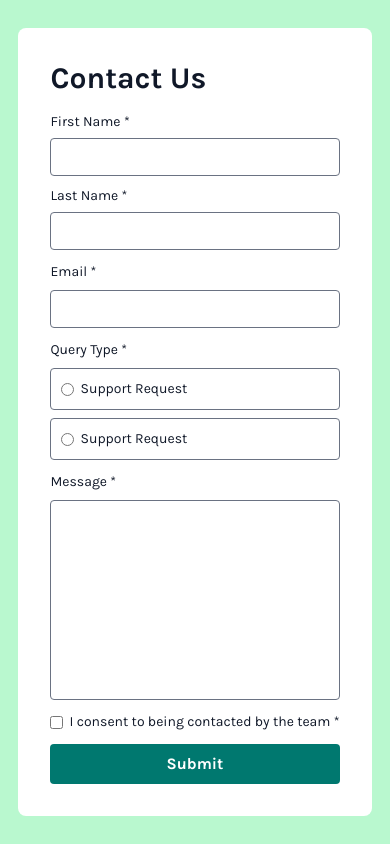
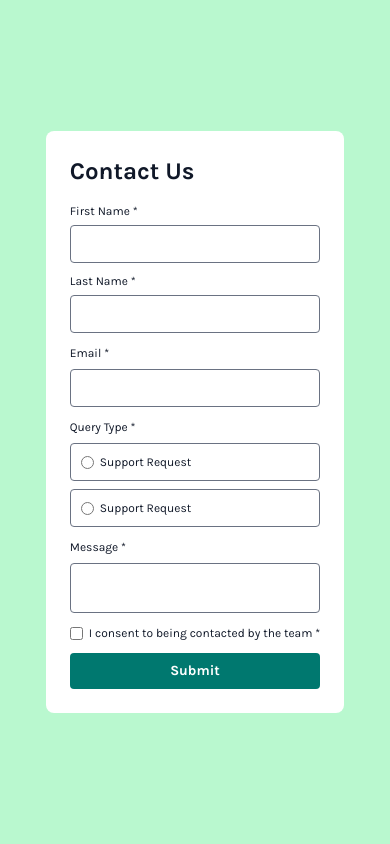
Before and after one commit to Amila619/contact-form-main, a React (Vite) app: page / in a window 390 px wide. Built offline with nearby package versions, Linux system fonts and the light colour scheme.

Commit message:
- enhance form styling and responsiveness in App and Form components

```diff
--- a/src/App.jsx
+++ b/src/App.jsx
@@ -16,7 +16,7 @@ function App() {
   )
 
   return (
-    <main className="h-screen flex justify-center items-center bg-green-200 font-display md:mx-w-[1440px] w-full overflow-y-auto">
+    <main className="h-screen flex justify-center items-center bg-green-200 font-display w-full overflow-y-auto px-6">
         <RouterProvider router={router} />
     </main>
 
--- a/src/Components/Form.jsx
+++ b/src/Components/Form.jsx
@@ -73,53 +73,53 @@ export default function Form() {
   }
 
   return (
-    <div className="bg-white p-8 rounded-lg my-4 mx-2.5 mx-w-[580px]">
-      <h1 className="text-3xl font-bold text-gray-900 mb-4">Contact Us</h1>
+    <div className="bg-white md:p-8 p-6 rounded-lg">
+      <h1 className="md:text-3xl text-2xl font-bold text-gray-900 mb-4">Contact Us</h1>
       <form className="grid gap-3 text-gray-900 w-full" action="" onSubmit={handleSubmit}>
-        <div className="md:flex md:gap-2 grid gap-2.5">
-          <div className="grid gap-1.5">
-            <label className="text-sm" htmlFor="fname">First Name * </label>
-            <input className="border-gray-500 border-[1px] rounded-sm focus:outline-none focus:border-teal-800 p-1.5 w-full" type="text" name="fname" id="fname" value={state.fname} onChange={(e) => onInputChange(e, "setFname")} />
-            {state.errors.lname && <p className="text-red-600 text-xs">{state.errors.fname}</p>}
+        <div className="md:flex md:gap-2 grid gap-2.5 md:justify-between">
+          <div className="grid gap-1.5 md:w-1/2">
+            <label className="md:text-sm text-xs" htmlFor="fname">First Name * </label>
+            <input className="border-gray-500 border-[1px] rounded-sm focus:outline-none focus:border-teal-800 p-1.5" type="text" name="fname" id="fname" value={state.fname} onChange={(e) => onInputChange(e, "setFname")} />
+            {state.errors.lname && <p className="text-red-600 md:text-xs text-[10px]">{state.errors.fname}</p>}
           </div>
-          <div className="grid gap-1.5">
-            <label className="text-sm" htmlFor="lname">Last Name * </label>
-            <input className="border-gray-500 border-[1px] rounded-sm focus:outline-none focus:border-teal-800 p-1.5 w-full" type="text" name="lname" id="lname" value={state.lname} onChange={(e) => onInputChange(e, "setLname")} />
-            {state.errors.fname && <p className="text-red-600 text-xs">{state.errors.lname}</p>}
+          <div className="grid gap-1.5 md:w-1/2">
+            <label className="md:text-sm text-xs" htmlFor="lname">Last Name * </label>
+            <input className="border-gray-500 border-[1px] rounded-sm focus:outline-none focus:border-teal-800 p-1.5" type="text" name="lname" id="lname" value={state.lname} onChange={(e) => onInputChange(e, "setLname")} />
+            {state.errors.fname && <p className="text-red-600 md:text-xs text-[10px]">{state.errors.lname}</p>}
           </div>
         </div>
         <div className="grid gap-2">
-          <label className="text-sm" htmlFor="email">Email * </label>
+          <label className="md:text-sm text-xs" htmlFor="email">Email * </label>
           <input className="border-gray-500 border-[1px] rounded-sm focus:outline-none focus:border-teal-800 p-1.5" type="email" name="email" id="email" value={state.email} onChange={(e) => onInputChange(e, "setEmail")} />
-          {state.errors.email && <p className="text-red-600 text-xs">{state.errors.email}</p>}
+          {state.errors.email && <p className="text-red-600 md:text-xs text-[10px]">{state.errors.email}</p>}
         </div>
         <div className="grid gap-2">
-          <label className="text-sm" htmlFor="qtype">Query Type * </label>
+          <label className="md:text-sm text-xs" htmlFor="qtype">Query Type * </label>
           <div className="md:flex grid gap-2">
             <div className="flex items-center gap-1.5 border-gray-500 border-[1px] rounded-sm checkbox-container p-2.5 md:w-1/2">
               <input className="accent-teal-800" type="radio" value="General Enquiry" checked={state.qType === "General Enquiry"} onChange={(e) => onInputChange(e, 'setQType')} name="qType" id="generalQ" />
-              <label className="text-sm" htmlFor="generalQ">Support Request</label>
+              <label className="md:text-sm text-xs" htmlFor="generalQ">Support Request</label>
             </div>
             <div className="flex items-center gap-1.5 border-gray-500 border-[1px] rounded-sm checkbox-container p-2.5 md:w-1/2">
               <input className="accent-teal-800" type="radio" value="Support Request" checked={state.qType === "Support Request"} onChange={(e) => onInputChange(e, 'setQType')} name="qType" id="supprtQ" />
-              <label className="text-sm" htmlFor="supprtQ">Support Request</label>
+              <label className="md:text-sm text-xs" htmlFor="supprtQ">Support Request</label>
             </div>
           </div>
-          {state.errors.qType && <p className="text-red-600 text-xs">{state.errors.qType}</p>}
+          {state.errors.qType && <p className="text-red-600 md:text-xs text-[10px]">{state.errors.qType}</p>}
         </div>
         <div className="grid gap-2">
-          <label className="text-sm" htmlFor="message">Message * </label>
-          <textarea className="resize-none border-gray-500 border-[1px] rounded-sm focus:outline-none focus:border-teal-800 p-1.5 md:w-full md:h-full h-[200px]" name="message" id="message" value={state.message} onChange={(e) => onInputChange(e, "setMessage")}></textarea>
-          {state.errors.message && <p className="text-red-600 text-xs">{state.errors.message}</p>}
+          <label className="md:text-sm text-xs" htmlFor="message">Message * </label>
+          <textarea className="resize-none border-gray-500 border-[1px] rounded-sm focus:outline-none focus:border-teal-800 md:p-1.5 md:w-full md:h-full sm:p-6" name="message" id="message" value={state.message} onChange={(e) => onInputChange(e, "setMessage")}></textarea>
+          {state.errors.message && <p className="text-red-600 md:text-xs text-[10px]">{state.errors.message}</p>}
         </div>
         <div className="grid gap-2">
           <div className="flex items-center gap-1.5">
             <input className="accent-teal-800 border-gray-900 border-[1px] rounded-sm focus:outline-none focus:border-teal-800" type="checkbox" name="consent" id="consent" checked={state.consent} onChange={(e) => onInputChange(e, "setConsent")} />
-            <label className="text-sm" htmlFor="consent">I consent to being contacted by the team *</label>
+            <label className="md:text-sm text-xs" htmlFor="consent">I consent to being contacted by the team *</label>
           </div>
-          {state.errors.consent && <p className="text-red-600 text-xs">{state.errors.consent}</p>}
+          {state.errors.consent && <p className="text-red-600 md:text-xs text-[10px]">{state.errors.consent}</p>}
         </div>
-        <button className="bg-teal-700 font-bold text-white w-full p-2 rounded-sm hover:bg-teal-600 cursor-pointer">Submit</button>
+        <button className="bg-teal-700 font-bold text-white md:text-base text-sm w-full p-2 rounded-sm hover:bg-teal-600 cursor-pointer">Submit</button>
       </form>
     </div>
   )
--- a/src/index.css
+++ b/src/index.css
@@ -8,4 +8,5 @@
     .checkbox-container:has(input:checked) {
       @apply focus:outline-none border-teal-800 bg-green-200;
     }
+
   }
```
